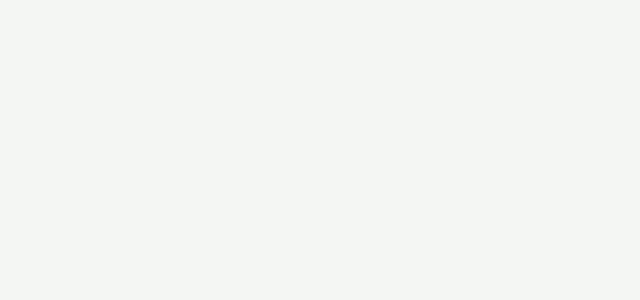
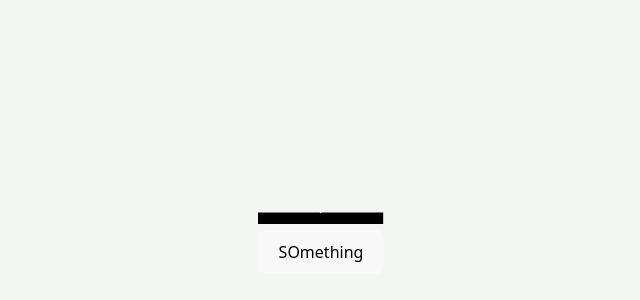
Before and after one commit to HermanSOl/GreenApp, a React (Vite) app in the folder myGreenApp/: page /home-page in a window 1280 px wide. Before the commit this address had no page. Shown: the part 160-460 px from the top of the page, without its empty margins (319-959 px from the left). Built offline with nearby package versions, Linux system fonts and the light colour scheme.

Commit message:
Tied in new HomePage

```diff
--- a/myGreenApp/src/App.jsx
+++ b/myGreenApp/src/App.jsx
@@ -3,6 +3,7 @@ import StartingPage from "./StartingScreen/StartingPage"
 import LoginCard from "./StartingScreen/LoginCard";
 
 import CreateAccountPage from "./StartingScreen/CreateAccountPage";
+import HomeScreen from "./HomeScreen/HomePage";
 
 
 function App() {
@@ -12,6 +13,7 @@ function App() {
                 <Route path="/" element={<StartingPage/>}/>
                 <Route path="/login-account" element={<LoginCard title={"Login"}/>}/>
                 <Route path="/create-account" element={<CreateAccountPage/>}/>
+                <Route path="/home-page" element = {<HomeScreen/>}/>
             </Routes>
         </Router>
 
--- /dev/null
+++ b/myGreenApp/src/HomeScreen/HomePage.jsx
@@ -0,0 +1,17 @@
+import { Link } from "react-router-dom";
+
+function HomeScreen(){
+    return(
+        <div>
+        <div class="custom-shape-divider-top-1761149830">
+            <svg data-name="Layer 1" xmlns="http://www.w3.org/2000/svg" viewBox="0 0 1200 120" preserveAspectRatio="none">
+                <path d="M600,16.8c0-8.11-8.88-13.2-19.92-13.2H0V120H1200V3.6H619.92C608.88,3.6,600,8.66,600,16.8Z" class="shape-fill"></path>
+            </svg>
+
+        </div>
+        <button>SOmething</button>
+        </div>
+    );
+}
+
+export default HomeScreen
```
